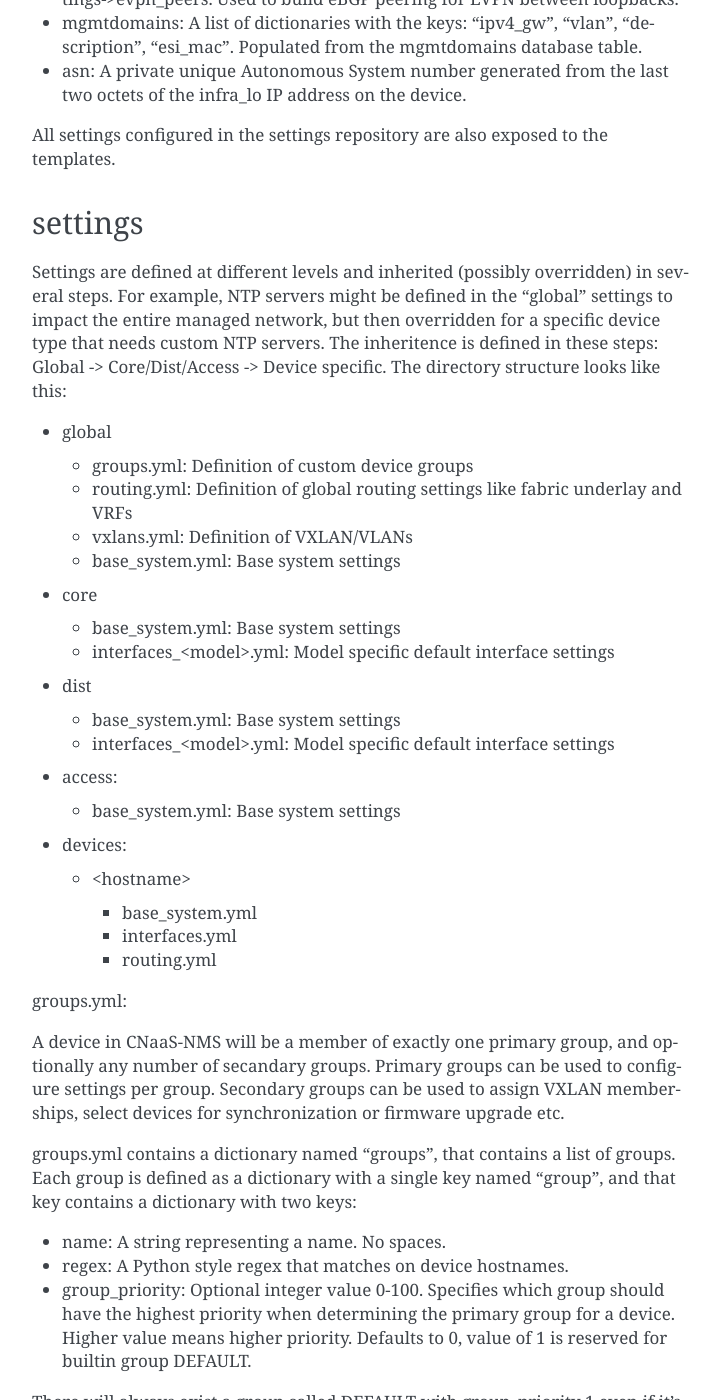
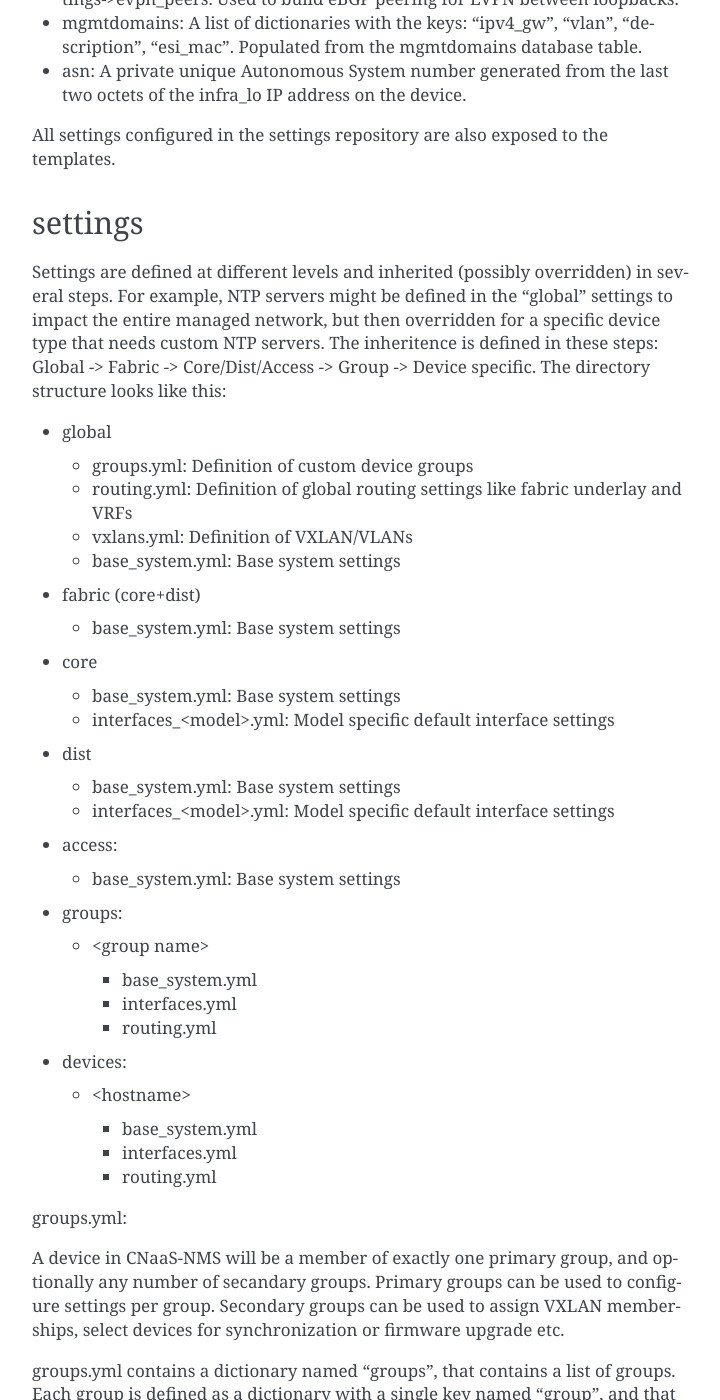
Before and after one commit to SUNET/cnaas-nms, a Sphinx documentation site: the page built from docs/reporef/index.rst, in a window 1280 px wide and 1400 px high, scrolled down 1389 px. Shown: the whole window, without its empty margins (388-1108 px from the left). Built offline with Sphinx 7.4.7, drawn with Linux system fonts in a browser that asks for light colours.

Commit message:
Expanded settings inheritance levels

```diff
--- a/docs/reporef/index.rst
+++ b/docs/reporef/index.rst
@@ -89,7 +89,8 @@ settings
 Settings are defined at different levels and inherited (possibly overridden) in several steps.
 For example, NTP servers might be defined in the "global" settings to impact the entire
 managed network, but then overridden for a specific device type that needs custom NTP servers.
-The inheritence is defined in these steps: Global -> Core/Dist/Access -> Device specific.
+The inheritence is defined in these steps:
+Global -> Fabric -> Core/Dist/Access -> Group -> Device specific.
 The directory structure looks like this:
 
 - global
@@ -97,6 +98,10 @@ The directory structure looks like this:
   * groups.yml: Definition of custom device groups
   * routing.yml: Definition of global routing settings like fabric underlay and VRFs
   * vxlans.yml: Definition of VXLAN/VLANs
+  * base_system.yml: Base system settings
+
+- fabric (core+dist)
+
   * base_system.yml: Base system settings
 
 - core
@@ -112,6 +117,14 @@ The directory structure looks like this:
 - access:
 
   * base_system.yml: Base system settings
+
+- groups:
+
+  * <group name>
+
+    + base_system.yml
+    + interfaces.yml
+    + routing.yml
 
 - devices:
 
```
